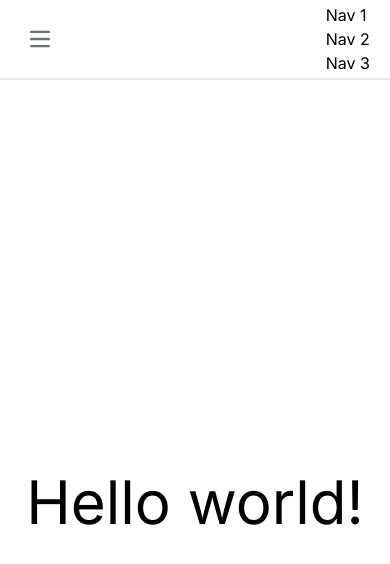
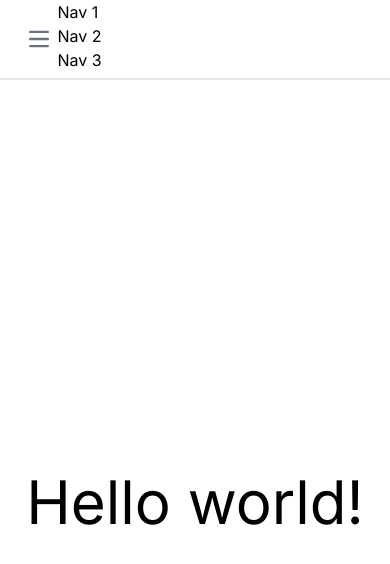
Before and after one commit to Laumak/nextjs-blog, a Next.js app: page / in a window 390 px wide. Both pictures are taken after a click on the button "Open main menu". Shown: the top 564 px of the page. Built offline with nearby package versions, Linux system fonts and the light colour scheme.

Commit message:
Toggle mobile nav visibility with hidden class

```diff
--- a/src/app/components/Navigation.tsx
+++ b/src/app/components/Navigation.tsx
@@ -36,13 +36,13 @@ const Navigation = () => {
         </svg>
       </button>
 
-      {!!mobileNavOpen && (
-        <ul className="" id="navbar-default">
-          <li className="">Nav 1</li>
-          <li className="">Nav 2</li>
-          <li className="">Nav 3</li>
+      <div className={`${mobileNavOpen ? '' : 'hidden'} h-full w-full z-10`}>
+        <ul id="navbar-default">
+          <li>Nav 1</li>
+          <li>Nav 2</li>
+          <li>Nav 3</li>
         </ul>
-      )}
+      </div>
     </nav>
   );
 };
```
